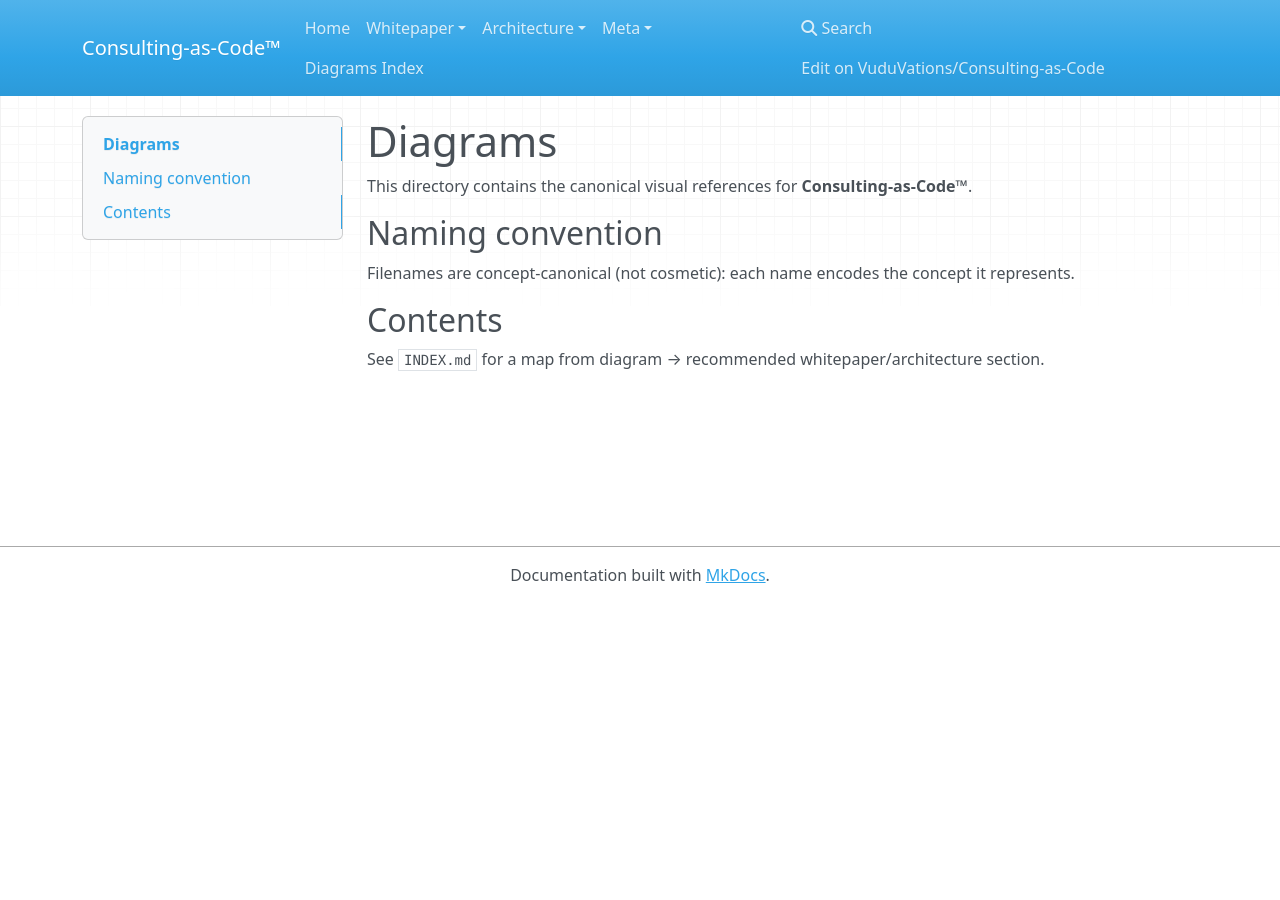
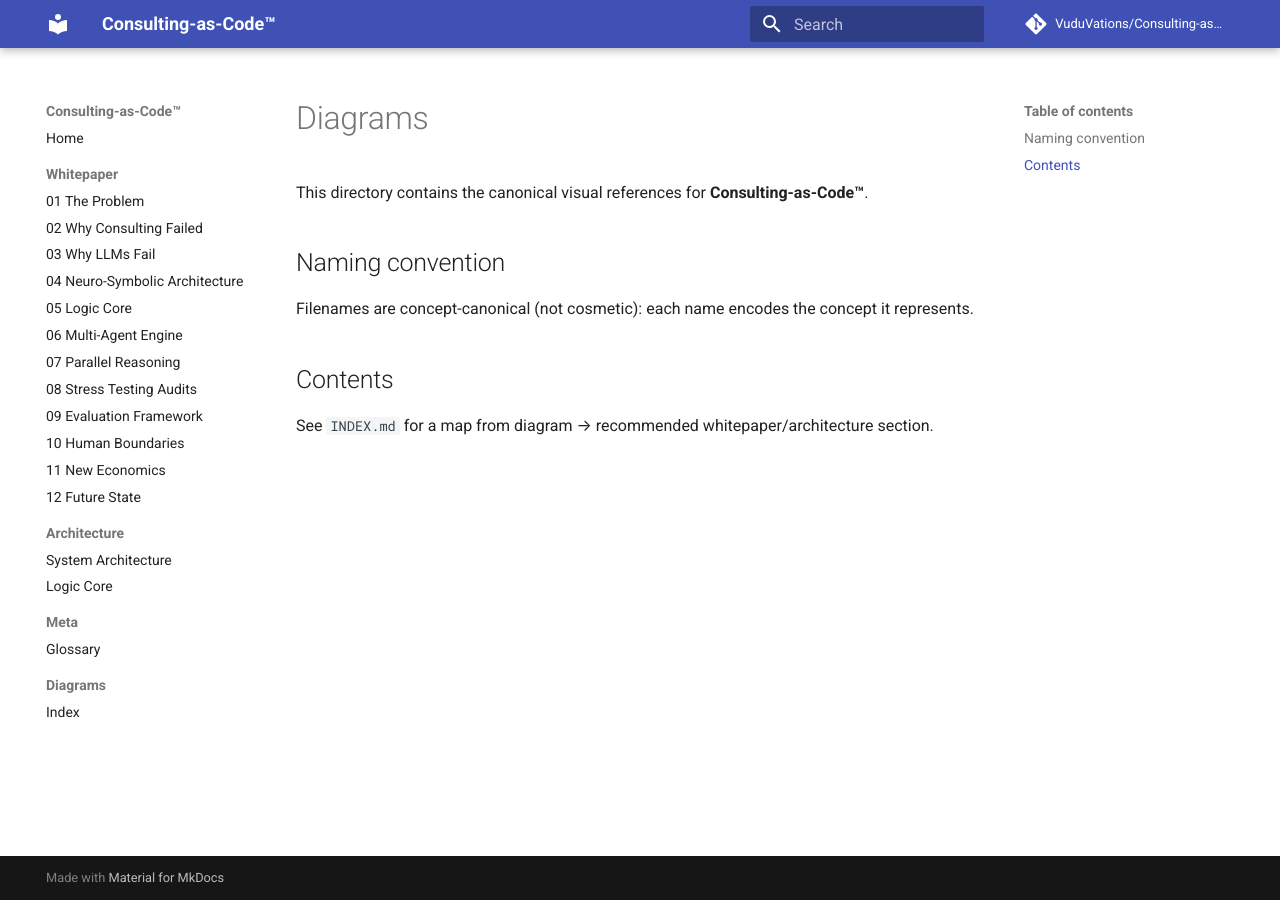
Before and after one commit to VuduVations/Consulting-as-Code, an MkDocs documentation site: the page built from docs/diagrams/README.md, in a window 1280 px wide. Built offline with MkDocs 1.6.1 and Material for MkDocs 9.7.7, drawn with Linux system fonts in a browser that asks for light colours; nearby versions of some CDN libraries; comment, search, counter and statistics services are not loaded.

Commit message:
docs: fix MkDocs home + apply Material theme

```diff
--- a/mkdocs.yml
+++ b/mkdocs.yml
@@ -1,8 +1,21 @@
 site_name: Consulting-as-Code™
-site_description: Canonical whitepaper + architecture specification
+site_url: https://vuduvations.github.io/Consulting-as-Code/
 repo_url: https://github.com/VuduVations/Consulting-as-Code
 repo_name: VuduVations/Consulting-as-Code
 
+theme:
+  name: material
+  features:
+    - navigation.sections
+    - navigation.expand
+    - navigation.top
+    - search.suggest
+    - search.highlight
+
+markdown_extensions:
+  - admonition
+  - toc:
+      permalink: true
 
 nav:
   - Home: index.md
@@ -21,6 +34,8 @@ nav:
       - 12 Future State: whitepaper/12_future_state.md
   - Architecture:
       - System Architecture: architecture/SYSTEM_ARCHITECTURE.md
+      - Logic Core: architecture/LOGIC_CORE.md
   - Meta:
       - Glossary: meta/glossary.md
-  - Diagrams Index: diagrams/INDEX.md
+  - Diagrams:
+      - Index: diagrams/INDEX.md
```
Also changed, not shown: docs/index.md (added, +10 -0 lines).
